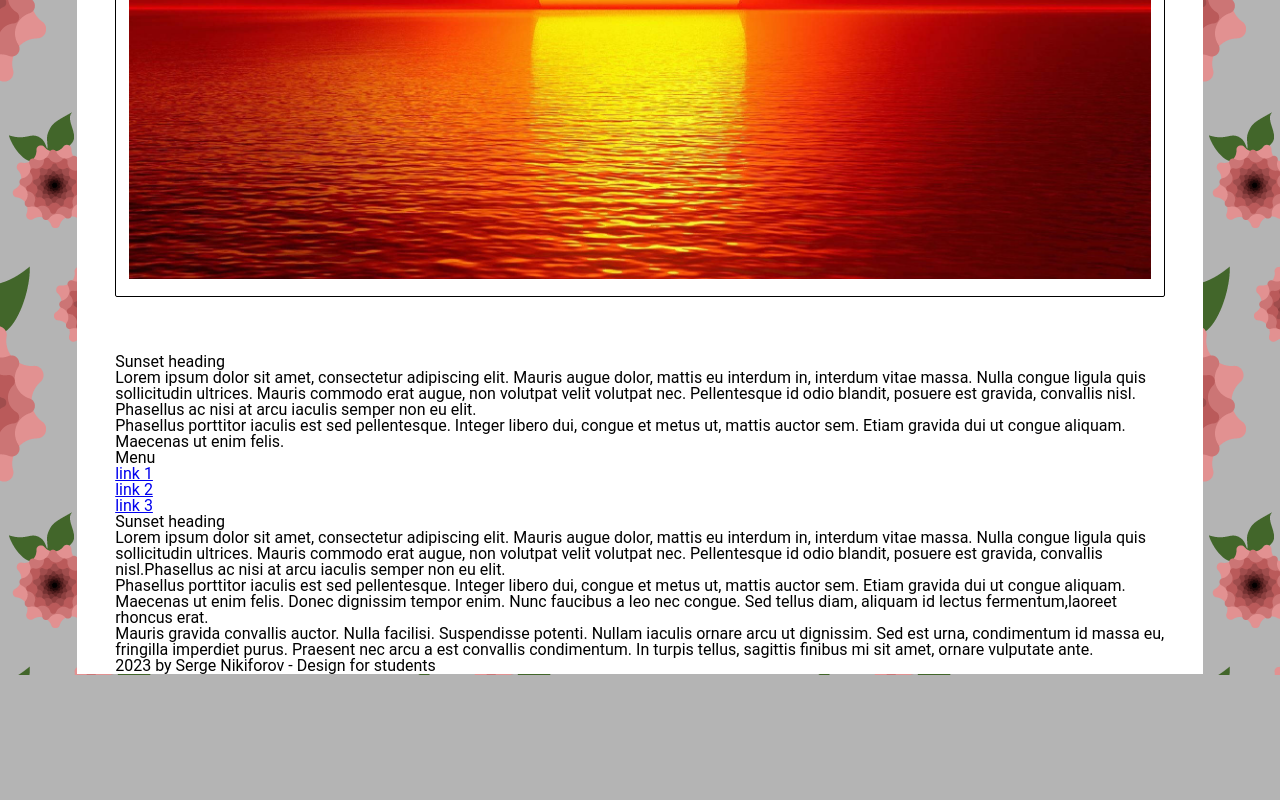
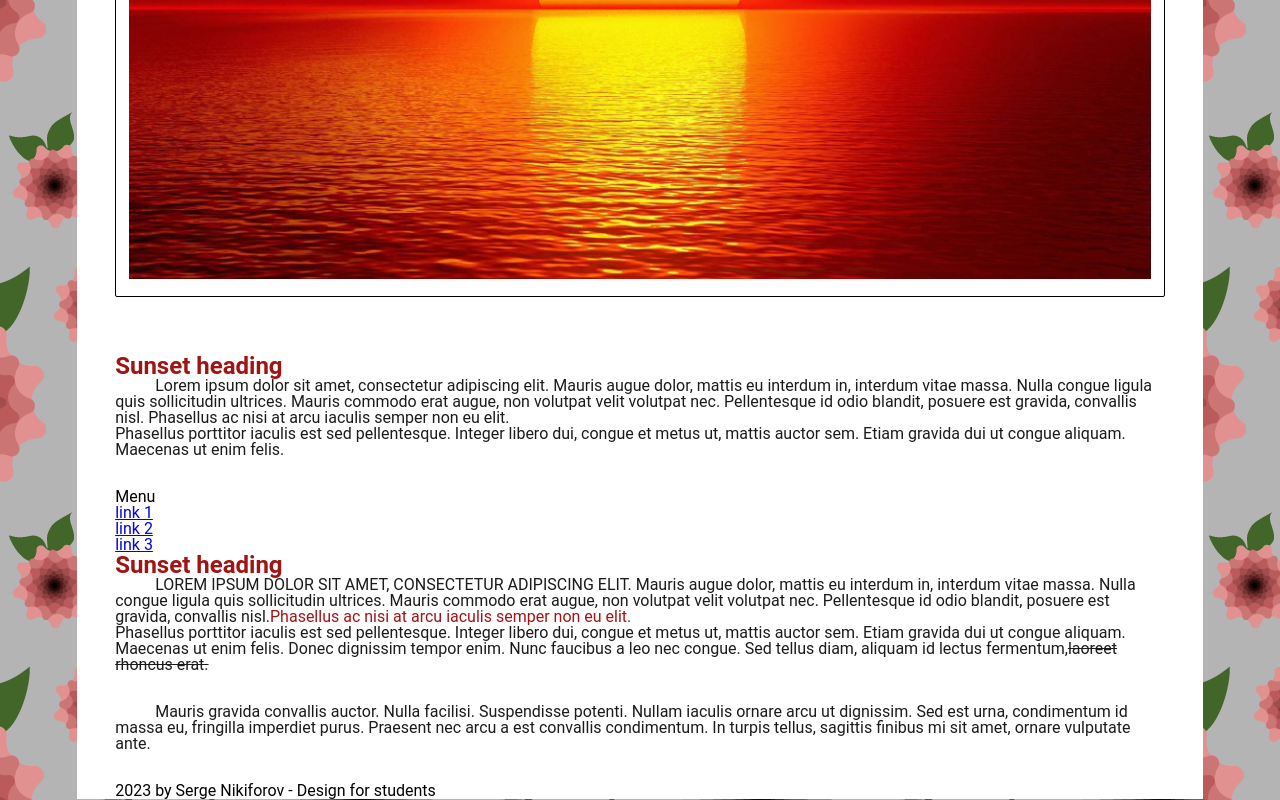
Before and after one commit to Klayydex/ChechelenkoDmytroHwFloat04, a plain HTML site: page index.html in a window 1280 px wide. Shown: the part 485-1285 px from the top of the page. Before the commit the page ends 1160 px from the top, so only its background shows below. Drawn offline with Linux system fonts and the light colour scheme.

Commit message:
changed heading, item and span

```diff
--- a/css/style.css
+++ b/css/style.css
@@ -46,3 +46,35 @@ body {
 .header__img-wrap img {
     width: 100%;
 }
+
+/* float */
+/* float */
+
+/* 10 */
+.article__heading {
+    color: #a11414;
+    font-size: 1.5rem;
+    font-weight: 700;
+    margin-bottom: 15 px;
+}
+
+.article__item {
+    color: #1b1b1b;
+    text-indent: 40px;
+    margin-bottom: 31px;
+}
+
+/* 10 */
+.article__text--spec {
+    text-transform: uppercase;
+}
+
+/* 10 */
+.article__text--mod {
+    color: #a11414;
+}
+
+/* 10 */
+.article__text--add {
+    text-decoration: line-through;
+}
```
